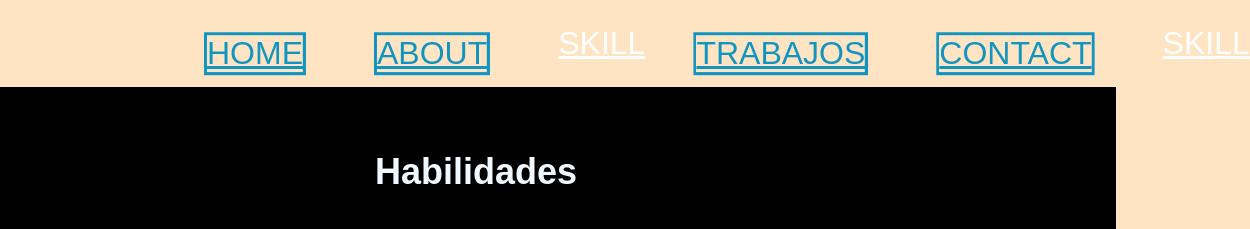
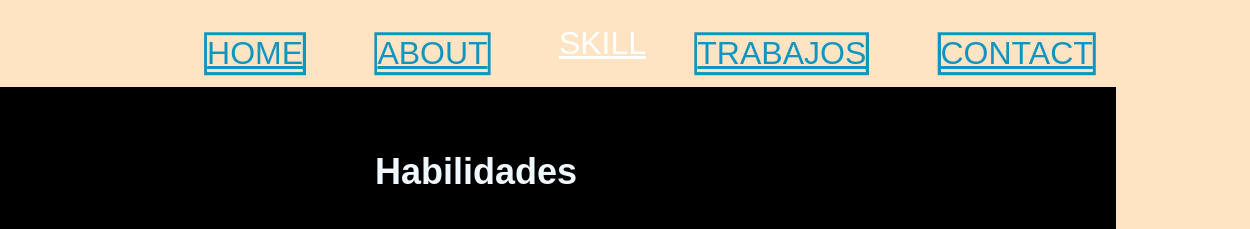
Before and after one commit to PedroJofreEsc/PortafolioJofre, a plain HTML site: page git/pages/habilidad.html in a window 1280 px wide. Shown: the top 229 px of the page, 164-1414 px from the left, 1250 px wide, since content can reach past the window. Drawn offline with Linux system fonts and the light colour scheme; files whose address does not match are found by name.

Commit message:
reverse last commit

```diff
--- a/git/pages/habilidad.html
+++ b/git/pages/habilidad.html
@@ -18,17 +18,12 @@
         </div>
         <nav class="navbar">
 
-
-             <a class="d-1" href="../index.html">HOME</a>
+                <a class="d-1" href="../index.html">HOME</a>
 
             <a class="d-1" href="about.html">ABOUT</a>
             <a class="actual"  href="habilidad.html">SKILL</a>
             <a class="d-1" href="trabajos.html">TRABAJOS</a>
             <a class="d-1" href="contact.html">CONTACT</a>
-
-            <a class="actual"  href="habilidad.html">SKILL</a>
-
-
         </nav>
 
     </header>
@@ -36,14 +31,12 @@
     <div class="sectionskill">
         <h1 >Habilidades</h1>
         <section class="programmingSkill">
-
             <div class="programmingSkillImg">
                 <img class="skillimg" src="../imagenes/pc.jpg" alt="dibujo de computador">
             </div class="programmingSkillimg">
             <h2 class="tecleado">
                 EXCEL <br>
                 SAP B1 <br>
-
                 Python<br>
                 R<br>
                 Matlab
```
Also changed, not shown: git/css/style.css (+2 -7 lines).
